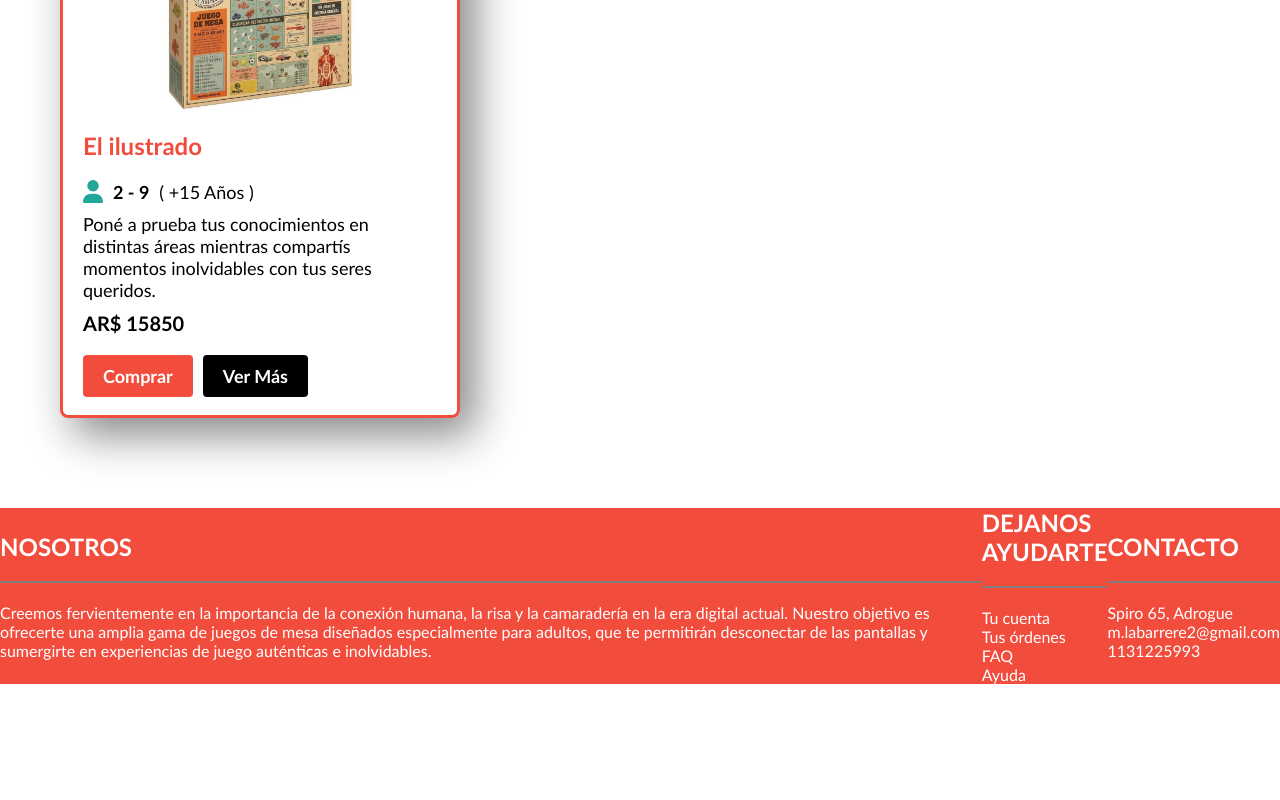
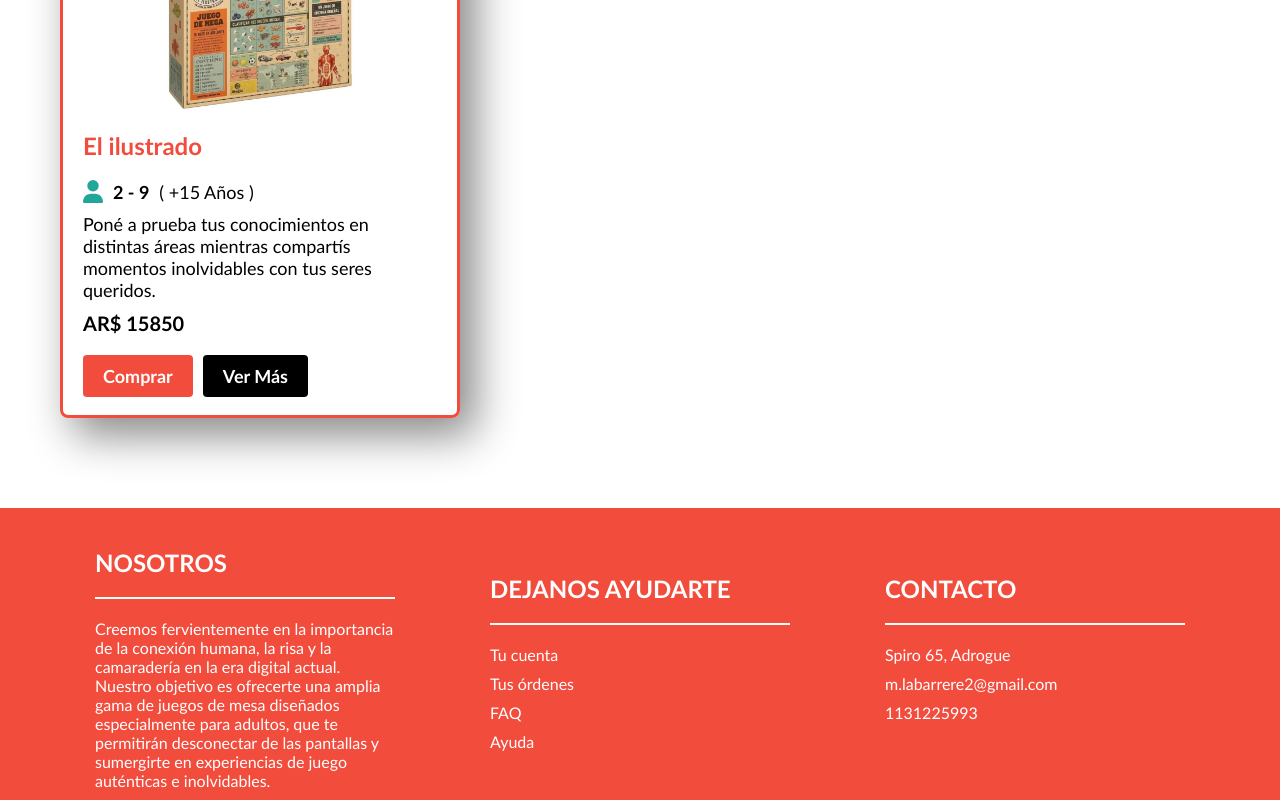
Before and after one commit to Mailen93/telecom-react, a React (Vite) app: page / in a window 1280 px wide. Shown: the part 3310-4110 px from the top of the page. Before the commit the page ends 3994 px from the top, so only its background shows below. Built offline with nearby package versions, Linux system fonts and the light colour scheme.

Commit message:
finishes the footer blocks

```diff
--- a/src/components/Footer/components/FooterBlock/style.js
+++ b/src/components/Footer/components/FooterBlock/style.js
@@ -4,6 +4,9 @@ export const FooterBlock = styled.div`
     display: flex;
     flex-direction: column;
     gap: 20px;
+    width: 100%;
+    max-width: 300px;
+    min-height: 200px;
 `
 export const BlockTitle = styled.h2`
     font-size: 24px;
@@ -12,7 +15,7 @@ export const BlockTitle = styled.h2`
 export const BlockDivider = styled.div`
     height: 2px;
     width: 100%;
-    background-color: grey;
+    background-color: white;
 `
 export const BlockContent = styled.div`
     color: white;
@@ -20,4 +23,6 @@ export const BlockContent = styled.div`
     flex-direction: column;
 `
 
-export const BlockText = styled.p``
+export const BlockText = styled.p`
+    margin-bottom: 10px;
+`
--- a/src/components/Footer/style.js
+++ b/src/components/Footer/style.js
@@ -10,7 +10,9 @@ export const FooterBody = styled.footer`
 `
 export const FooterInfoContainer = styled.div`
     display: flex;
-    justify-content: center;
+    width: 100%;
+    justify-content: space-evenly;
     align-items: center;
     color: white;
+    margin-top: 40px;
 `
```
